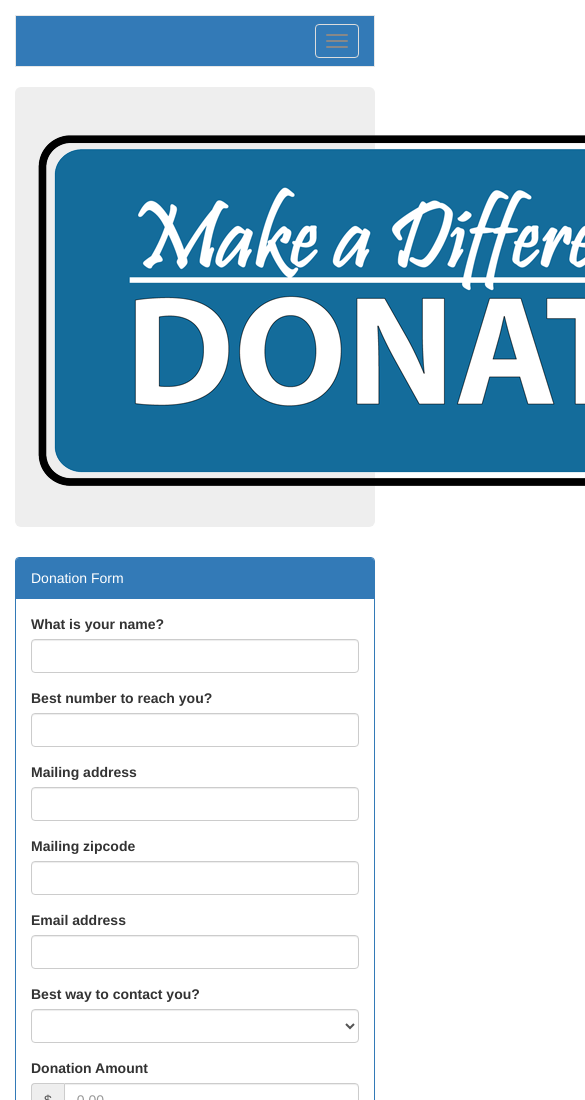
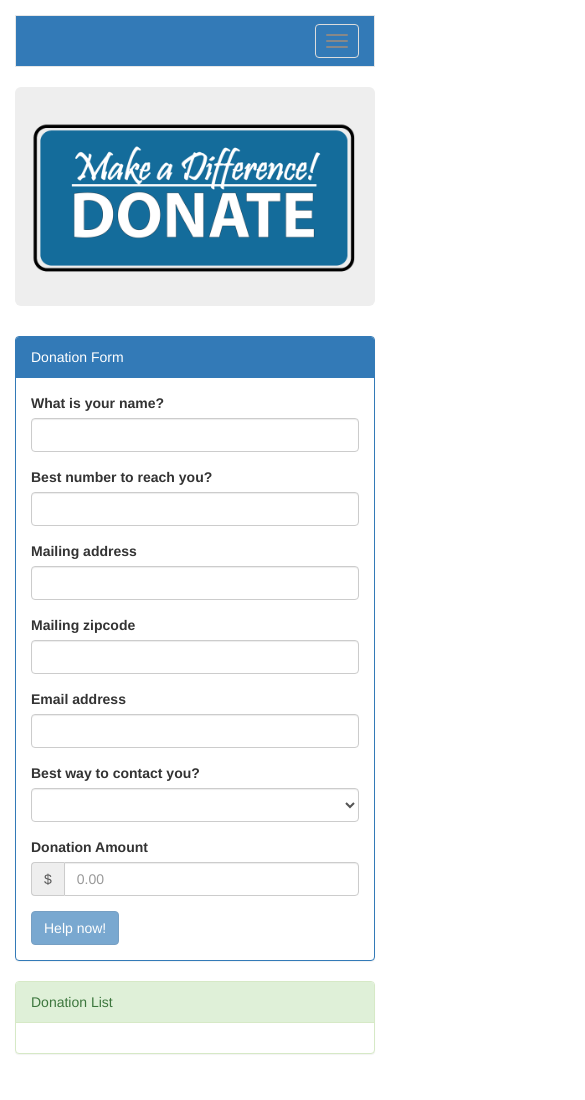
Before and after one commit to drewp6023/training, a website: page index.html at #/donations in a window 390 px wide. Shown: the top 1100 px of the page, 585 px wide, since content can reach past the window. Drawn offline with Linux system fonts and the light colour scheme; files that its build step writes are made by us from their sources.

Commit message:
img-responsive on donation-img

```diff
--- a/app/styles/main.css
+++ b/app/styles/main.css
@@ -64,3 +64,6 @@ nav#main-nav .active a {
 #calm-lemonade {
 	width: 100%;
 }
+#donation-img.img-responsive {
+	display: inline;
+}
--- a/app/views/donations.html
+++ b/app/views/donations.html
@@ -1,4 +1,4 @@
-<div class="jumbotron text-center"><!-- <h1>Donate to the Lemonade Stand!</h1> --><img src="app/images/donation-header.png"></div>
+<div class="jumbotron text-center"><!-- <h1>Donate to the Lemonade Stand!</h1> --><img id="donation-img" src="app/images/donation-header.png" class="img-responsive"></div>
 <div class="row">
 	<div class="col-md-6">
 		<div class="panel panel-primary">
```
